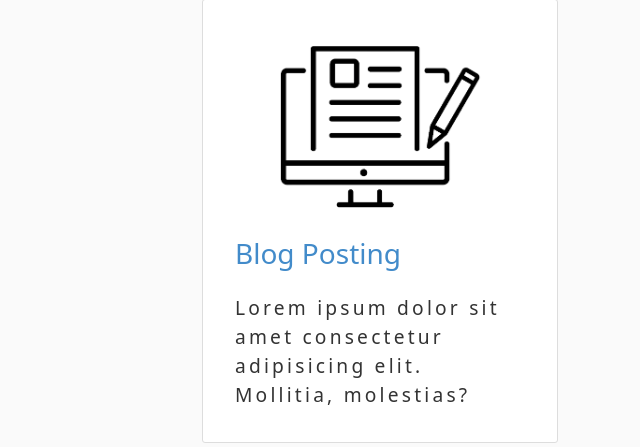
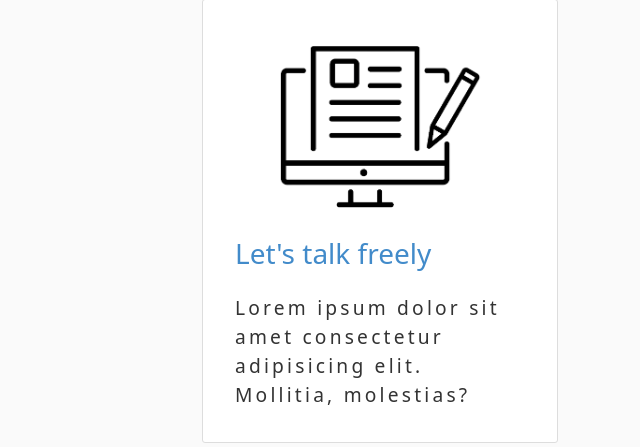
Before and after one commit to fobiero/Blog_C04, a Flask app: page / in a window 1280 px wide. Shown: the part 81-528 px from the top of the page, without its empty margins (640-1280 px from the left). Run offline with Flask 2, Linux system fonts and the light colour scheme; data that the repository does not hold is empty; some libraries are stand-ins or nearby versions.

Commit message:
removed font-awesome cdn

```diff
--- a/app/templates/default.html
+++ b/app/templates/default.html
@@ -7,7 +7,6 @@
     <link href="https://cdn.jsdelivr.net/npm/bootstrap@5.1.3/dist/css/bootstrap.min.css" rel="stylesheet" integrity="sha384-1BmE4kWBq78iYhFldvKuhfTAU6auU8tT94WrHftjDbrCEXSU1oBoqyl2QvZ6jIW3" crossorigin="anonymous">
     <link rel="stylesheet" href="{{url_for('static', filename='css/custom.css')}}">
     <title>{{title}}</title>
-    <script src=" https://kit.fontawesome.com/18c8942d96.js " crossorigin="anonymous "></script>
 </head>
 
 <body>
@@ -47,7 +46,7 @@
             <div class="col-md-4">
                 <div class="content-section">
                     <img src="{{url_for('static', filename='blog.png')}}" alt="">
-                    <h3 id="pop_pi">Blog Posting</h3>
+                    <h3 id="pop_pi">Let's talk freely</h3>
                     <small>Lorem ipsum dolor sit amet consectetur adipisicing elit. Mollitia, molestias?</small>
                 </div>
             </div>
```
